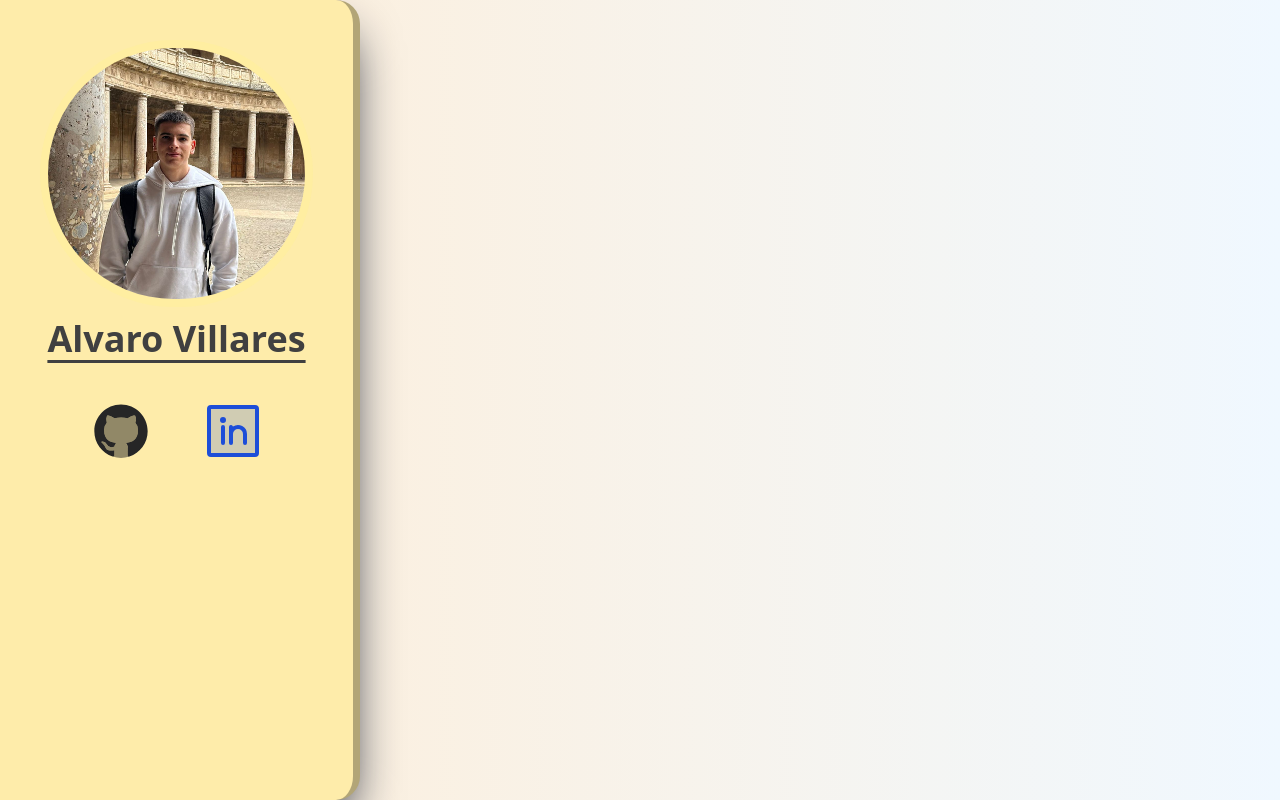
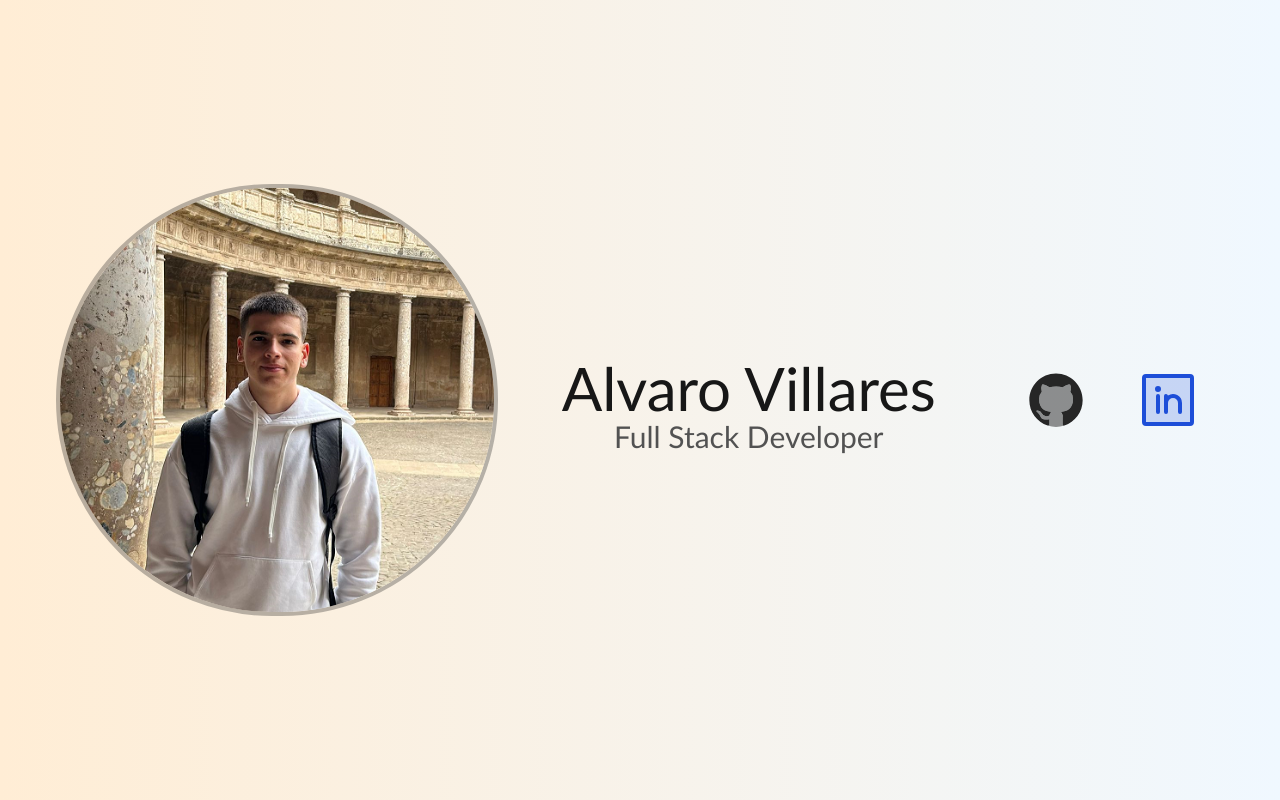
Before and after one commit to alvaro-vr/Portfolio, a Vue app: page / in a window 1280 px wide. Built offline with nearby package versions, Linux system fonts and the light colour scheme.

Commit message:
rediseño de la pantalla principal de la SPA

```diff
--- a/src/App.vue
+++ b/src/App.vue
@@ -1,9 +1,9 @@
 <template>
-  <div class="flex w-full h-full">
-    <SideBar />
+  <div class="flex flex-col items-center">
+    <Profile />
   </div>
 </template>
 
 <script setup>
-import SideBar from '@/components/layouts/SideBar.vue'
+import Profile from '@/components/ui/Profile.vue'
 </script>
--- a/src/assets/main.css
+++ b/src/assets/main.css
@@ -1,15 +1,14 @@
-html,
-body {
+html {
   margin: 0;
   width: 100%;
   height: 100%;
+  background: linear-gradient(90deg, rgba(255, 237, 213, 1) 0%, rgba(240, 248, 255, 1) 100%);
+  font-family: 'Gill Sans', 'Gill Sans MT', Calibri, 'Trebuchet MS', sans-serif;
 }
 
 #app {
   height: 100%;
   width: 100%;
-  background: rgb(255, 237, 213);
-  background: linear-gradient(90deg, rgba(255, 237, 213, 1) 0%, rgba(240, 248, 255, 1) 100%);
 }
 
 #sidebar {
--- a/src/components/layouts/SideBar.vue
+++ /dev/null
@@ -1,10 +0,0 @@
-<template>
-  <div id="sidebar" class="sidebar sticky h-full w-[45vh] rounded-e-[3vh] shadow-2xl shadow-slate-900">
-    <Profile />
-  </div>
-</template>
-
-<script setup>
-import Profile from '@/components/ui/Profile.vue'
-
-</script>
--- a/src/components/ui/Profile.vue
+++ b/src/components/ui/Profile.vue
@@ -1,23 +1,26 @@
 <template>
-  <div class="h-auto w-full p-[5vh]">
+  <div id="profile" class="w-full h-screen flex justify-around items-center flex-wrap gap-8 p-10">
     <img
-      class="w-full h-full rounded-full border-[1vh] border-yellow-200 border-opacity-30"
+      class="md:h-64 lg:h-80 xl:h-3/5 rounded-full border-4 border-neutral-900 border-opacity-30"
       src="../../assets/images/profile.png"
       :alt="data.profile.name"
     />
-    <h1
-      class="text-neutral-700 mt-3 text-4xl font-semibold text-center underline underline-offset-8"
-    >
+    <div>
+      <h1 class="text-neutral-900 mt-3 text-4xl xl:text-6xl font-medium text-center">
         {{ data.profile.name }}
       </h1>
+      <h2 class="text-neutral-600 text-xl xl:text-3xl font-medium text-center">
+        {{ data.profile.title }}
+      </h2>
     </div>
-  <div class="flex justify-center h-16 [&>*]:mx-6">
+    <div class="flex flex-wrap h-10 lg:h-12 xl:h-16 [&>*]:mx-6">
       <ToolTip :name="'GitHub'">
         <GitHubIcon class="text-neutral-800" :data="data" />
       </ToolTip>
       <ToolTip :name="'Linkedin'">
         <LinkedinIcon class="text-blue-700" :data="data" />
       </ToolTip>
+    </div>
   </div>
 </template>
 
--- a/src/components/utils/ToolTip.vue
+++ b/src/components/utils/ToolTip.vue
@@ -1,7 +1,7 @@
 <template>
   <div class="tooltip h-full">
     <slot></slot>
-    <span class="tooltiptext">{{ name }}</span>
+    <span class="tooltiptext text-xs md:text-xs lg:text-base">{{ name }}</span>
   </div>
 </template>
 
--- a/src/data.json
+++ b/src/data.json
@@ -1,6 +1,7 @@
 {
   "profile": {
     "name": "Alvaro Villares",
+    "title": "Full Stack Developer",
     "linkedin": "https://linkedin.com/in/álvaro-villares-rodríguez-9853a0251",
     "github": "https://github.com/alvaro-vr"
   }
```
Lines whose indentation alone changed are shown as unchanged.
